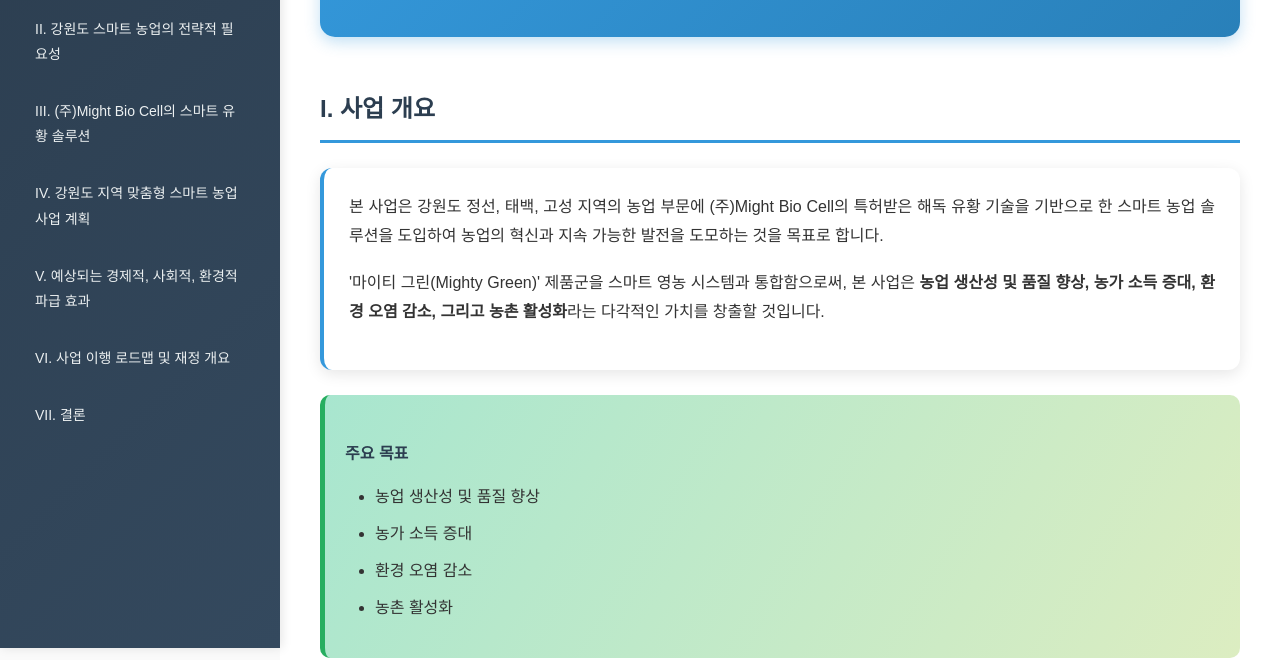
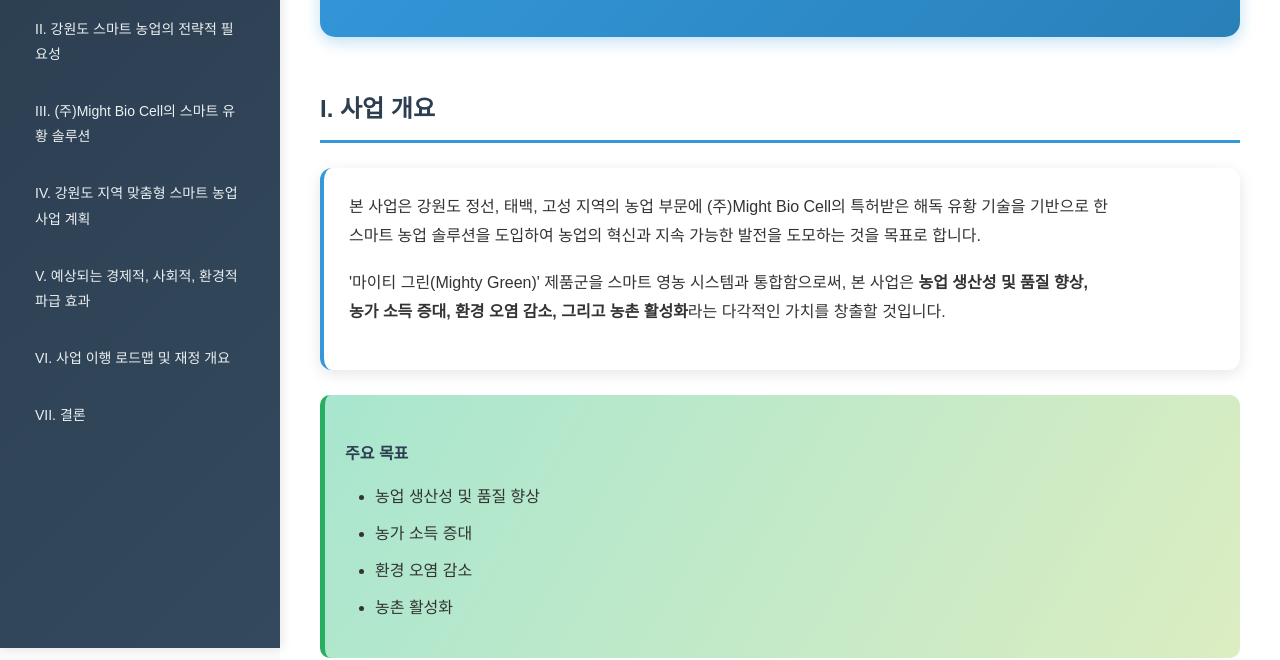
Before and after one commit to hjyeagle/kangwon-smartfarm, a plain HTML site: page index.html in a window 1280 px wide. Shown: the part 152-812 px from the top of the page. Drawn offline with Linux system fonts and the light colour scheme.

Commit message:
Update index.html

```diff
--- a/index.html
+++ b/index.html
@@ -297,9 +297,9 @@
             <section id="section1" class="section">
                 <h2>I. 사업 개요</h2>
                 <div class="card">
-                    <p>본 사업은 강원도 정선, 태백, 고성 지역의 농업 부문에 (주)Might Bio Cell의 특허받은 해독 유황 기술을 기반으로 한 스마트 농업 솔루션을 도입하여 농업의 혁신과 지속 가능한 발전을 도모하는 것을 목표로 합니다.</p>
+                    <p>본 사업은 강원도 정선, 태백, 고성 지역의 농업 부문에 (주)Might Bio Cell의 특허받은 해독 유황 기술을 기반으로 한 <br>스마트 농업 솔루션을 도입하여 농업의 혁신과 지속 가능한 발전을 도모하는 것을 목표로 합니다.</p>
 
-                    <p>'마이티 그린(Mighty Green)' 제품군을 스마트 영농 시스템과 통합함으로써, 본 사업은 <strong>농업 생산성 및 품질 향상, 농가 소득 증대, 환경 오염 감소, 그리고 농촌 활성화</strong>라는 다각적인 가치를 창출할 것입니다.</p>
+                    <p>'마이티 그린(Mighty Green)' 제품군을 스마트 영농 시스템과 통합함으로써, 본 사업은 <strong>농업 생산성 및 품질 향상, <br>농가 소득 증대, 환경 오염 감소, 그리고 농촌 활성화</strong>라는 다각적인 가치를 창출할 것입니다.</p>
                 </div>
 
                 <div class="highlight">
@@ -341,7 +341,7 @@
 
                 <div class="card">
                     <h4>2. 기후 변화 영향</h4>
-                    <p>정선 지역은 모내기철 물 부족 문제와 폭우로 인한 농작물 피해가 잦으며, 태백은 고랭지 기후 특성상 겨울이 길고 봄·가을이 짧아 기후 변동성이 농작물의 안정적인 생육을 방해하고 있습니다.</p>
+                    <p>정선 지역은 모내기철 물 부족 문제와 폭우로 인한 농작물 피해가 잦으며, 태백은 고랭지 기후 특성상 겨울이 길고 <br>봄·가을이 짧아 기후 변동성이 농작물의 안정적인 생육을 방해하고 있습니다.</p>
                 </div>
 
                 <div class="card">
@@ -351,7 +351,7 @@
 
                 <div class="card">
                     <h4>4. 환경 오염</h4>
-                    <p>화학비료와 농약의 과다 사용으로 인한 토양, 수질, 대기 오염이 지속되어 먹거리에 대한 소비자 불신을 초래하고 있으며, 특히 폐광 갱내수로 인한 하천 오염 문제도 심각합니다.</p>
+                    <p>화학비료와 농약의 과다 사용으로 인한 토양, 수질, 대기 오염이 지속되어 먹거리에 대한 소비자 불신을 초래하고 있으며, <br>특히 폐광 갱내수로 인한 하천 오염 문제도 심각합니다.</p>
                 </div>
 
                 <div class="table-title">표 1: 강원도 정선, 태백, 고성 지역 농업 문제점 요약</div>
@@ -409,7 +409,7 @@
                 <h2>III. (주)Might Bio Cell의 혁신적인 스마트 유황 솔루션</h2>
 
                 <div class="highlight">
-                    <p>(주)Might Bio Cell은 "21세기는 유황의 시대"라는 비전 아래, 광물성 유황의 독성을 제거하고 그 효능을 극대화하는 독자적인 기술을 개발하여 농업, 축산, 수산 분야에 혁신적인 솔루션을 제공하고 있습니다.</p>
+                    <p>(주)Might Bio Cell은 "21세기는 유황의 시대"라는 비전 아래, 광물성 유황의 독성을 제거하고 그 효능을 극대화하는 <br>독자적인 기술을 개발하여 농업, 축산, 수산 분야에 혁신적인 솔루션을 제공하고 있습니다.</p>
                 </div>
 
                 <h3>핵심 기술: 특허받은 해독 유황 기술</h3>
@@ -522,7 +522,7 @@
                 <div class="card">
                     <h4>구체적인 적용 전략</h4>
                     <ul>
-                        <li><strong>작물 품질 및 생산성 향상:</strong> 정선의 특산물(황기, 사과, 곤드레 등)에 마이티 그린 오가닉을 적용하여 수확량, 품질, 영양 성분을 향상</li>
+                        <li><strong>작물 품질 및 생산성 향상:</strong> 정선의 특산물(황기, 사과, 곤드레 등)에 마이티 그린 오가닉을 적용하여 수확량, 품질,   영양 성분을 향상</li>
                         <li><strong>축산 생산성 증대:</strong> 정선 한우 농가에 마이티 그린 플러스를 도입하여 '프리미엄 유황 한우' 브랜드 창출</li>
                         <li><strong>노동력 및 용수 관리:</strong> 스마트팜 모듈과 통합하여 농업 운영의 효율성 증대</li>
                     </ul>
@@ -745,7 +745,7 @@
                 <div class="card">
                     <h4>농협 대출 및 지원</h4>
                     <ul>
-                        <li><strong>스마트팜 종합자금:</strong> 청년 농업인 최대 30억원, 일반 스마트팜 최대 50억원까지 지원 (연 1.0~1.5% 고정금리, 최장 25년 상환)</li>
+                        <li><strong>스마트팜 종합자금:</strong> 청년 농업인 최대 30억원, 일반 스마트팜 최대 50억원까지 지원 <br>(연 1.0~1.5% 고정금리, 최장 25년 상환)</li>
                         <li><strong>귀농인 융자지원 사업:</strong> 농업 창업 자금 최대 3억원, 주택 자금 최대 7,500만원 지원 (연 2% 고정금리)</li>
                     </ul>
                 </div>
@@ -762,7 +762,7 @@
 
                 <h3>3. 예상 투자 수익률(ROI) 및 지속 가능성 모델</h3>
                 <div class="highlight">
-                    <p>마이티 그린 제품의 검증된 효능 (수확량 85% 이상 증가, 사료 비용 15% 이상 절감, 폐사율 감소 등)은 높은 투자 수익률을 기대하게 합니다. (주)Might Bio Cell의 미국 계란 사업 사례는 유황 기반 농업 벤처의 높은 가치 창출 잠재력을 명확히 보여줍니다.</p>
+                    <p>마이티 그린 제품의 검증된 효능 (수확량 85% 이상 증가, 사료 비용 15% 이상 절감, 폐사율 감소 등)은 높은 투자 수익률을 기대하게 합니다. (주)Might Bio Cell의 미국 계란 사업 사례는 유황 기반 농업 벤처의 높은 가치 창출 잠재력을 명확히 <br>보여줍니다.</p>
                 </div>
             </section>
 
@@ -770,11 +770,11 @@
                 <h2>VII. 결론: 지속 가능한 미래를 위한 파트너십</h2>
 
                 <div class="highlight">
-                    <p>(주)Might Bio Cell의 해독 유황 기술은 강원도 농업이 직면한 복합적인 문제에 대한 독창적이고 과학적으로 검증된, 그리고 환경적으로 책임감 있는 해결책을 제시합니다.</p>
+                    <p>(주)Might Bio Cell의 해독 유황 기술은 강원도 농업이 직면한 복합적인 문제에 대한 독창적이고 과학적으로 검증된, <br>그리고 환경적으로 책임감 있는 해결책을 제시합니다.</p>
                 </div>
 
                 <div class="card">
-                    <p>본 사업은 강원도 정선, 태백, 고성 지역의 농업을 고부가가치 친환경 산업으로 전환하고, 농촌의 지속 가능한 활력을 불어넣을 수 있는 강력한 잠재력을 가지고 있습니다.</p>
+                    <p>본 사업은 강원도 정선, 태백, 고성 지역의 농업을 고부가가치 친환경 산업으로 전환하고, 농촌의 지속 가능한 활력을 <br>불어넣을 수 있는 강력한 잠재력을 가지고 있습니다.</p>
 
                     <p>농협의 광범위한 농가 지원 네트워크와 금융 역량, 그리고 지방자치단체의 정책적 의지와 행정 지원이 결합된다면, (주)Might Bio Cell의 혁신 기술은 강원도 농업의 미래를 위한 견고한 토대가 될 것입니다.</p>
                 </div>
@@ -789,7 +789,7 @@
                 </div>
 
                 <div class="highlight">
-                    <p><strong>(주)Might Bio Cell은 농협 및 각 지방자치단체와 함께 강원도 농업의 지속 가능한 미래를 만들어 나갈 것을 강력히 요청합니다.</strong></p>
+                    <p><strong>(주)Might Bio Cell은 농협 및 각 지방자치단체와 함께 강원도 농업의 지속 가능한 미래를 만들어 나갈 것을 <br>강력히 요청합니다.</strong></p>
                 </div>
             </section>
 
```
